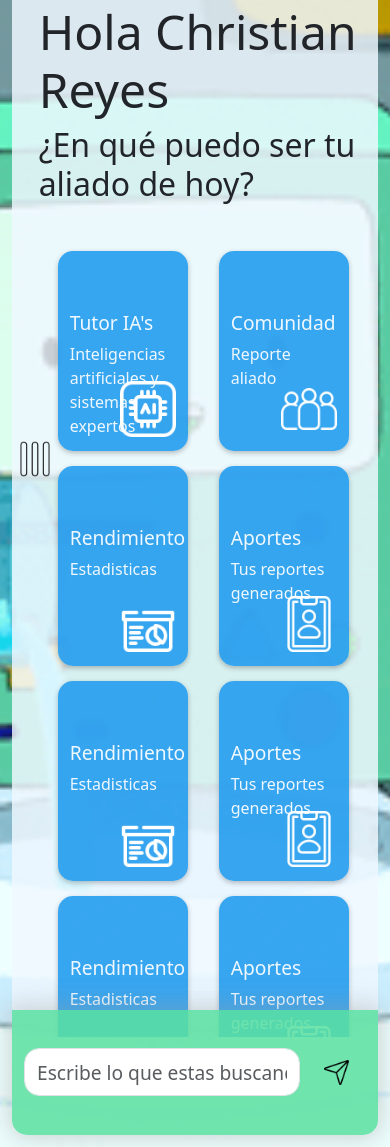
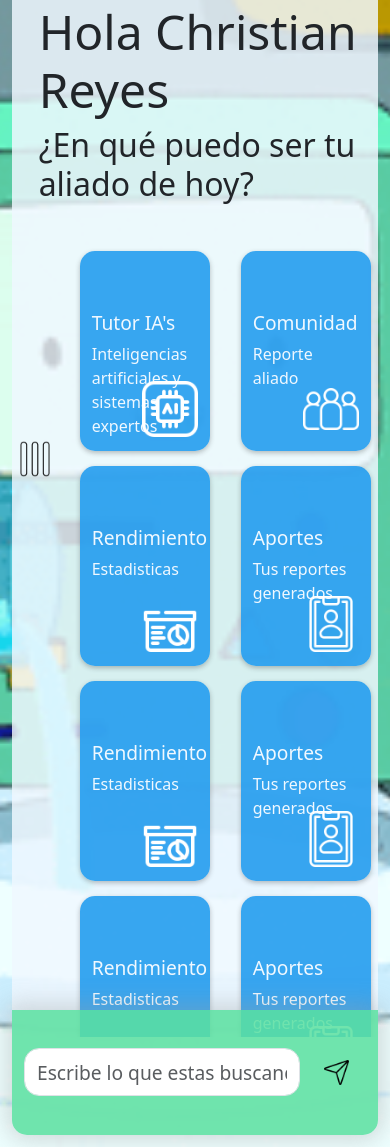
Before and after one commit to Christianguarnerosx/Aliadosescolares, a PHP site: page /Cliente/p_alumnos/Principalalm.php in a window 390 px wide. Shown: the part 95-1242 px from the top of the page. Run offline with PHP 8.4, Linux system fonts and the light colour scheme; a user stored in the database is signed in; data comes from the database, SQL or seed files in the repository; some libraries are stand-ins or nearby versions.

Commit message:
Actualizar comportamiento menu:opciones

```diff
--- a/Cliente/css/estilos.css
+++ b/Cliente/css/estilos.css
@@ -929,6 +929,14 @@ Asi logras evadir lo de position y z index en los elementos*/
 @media (max-height: 800px) {
   #navmenualm .nav-link {
     height: 55px;
+  }
+}
+
+/* Si lo alto de la interfaz es menor a 800px pantallas pequeñas a lo alto */
+/* El tamaño de las pills (opciones) sera mas pequeño a lo alto al igual que la letra y el ancho */
+@media (max-width: 500px) {
+  #navmenualm .nav-link {
+    width: 100%;
   }
 }
 
@@ -1826,23 +1834,23 @@ Asi como un tamaño de alto determinado opara que se pueda realizar los scroll a
   margin: 5px;
 }
 
-#herramientasusadas{
+#herramientasusadas {
   height: 500px;
   width: 98.5%;
   margin-top: 50px;
   background-color: #4277c6c5;
 }
 
-.cardherramientasusadas{
+.cardherramientasusadas {
   width: 30%;
 }
 
-@media (max-width:500px) {
-  #herramientasusadas{
+@media (max-width: 500px) {
+  #herramientasusadas {
     height: 700px;
   }
 
-  .cardherramientasusadas{
+  .cardherramientasusadas {
     width: 100%;
   }
 }
--- a/Cliente/p_alumnos/Principalalm.php
+++ b/Cliente/p_alumnos/Principalalm.php
@@ -67,7 +67,7 @@
                             </div>
 
                             <!--fila/seccion de cards de opciones rapidas (Sera el contenedor y podra aguantar demasiadas tarjetas (elementos tipo a))-->
-                            <div class="row espacio-top-c"> <!--Seccion de card de opciones principalalm-->
+                            <div class="row espacio-top-c espacio-left-c"> <!--Seccion de card de opciones principalalm-->
                                 <!--Tarjeta de opciones de inicio/ en inetrfaz principal-->
                                 <a href="Tutoriasalm.php" class="card-principalalm decoracion-no borde-r-c"> <!-- Esta Es la tarjeta tipo a, para que sea un link cuando le den click, el espacion parq ue existan entre ellas no funciona si le pones la class espacio top, se agrego al class card perosnalizado-->
                                     <div class="row espacio-top-m"><!--Fila de texto de la card-->
```
